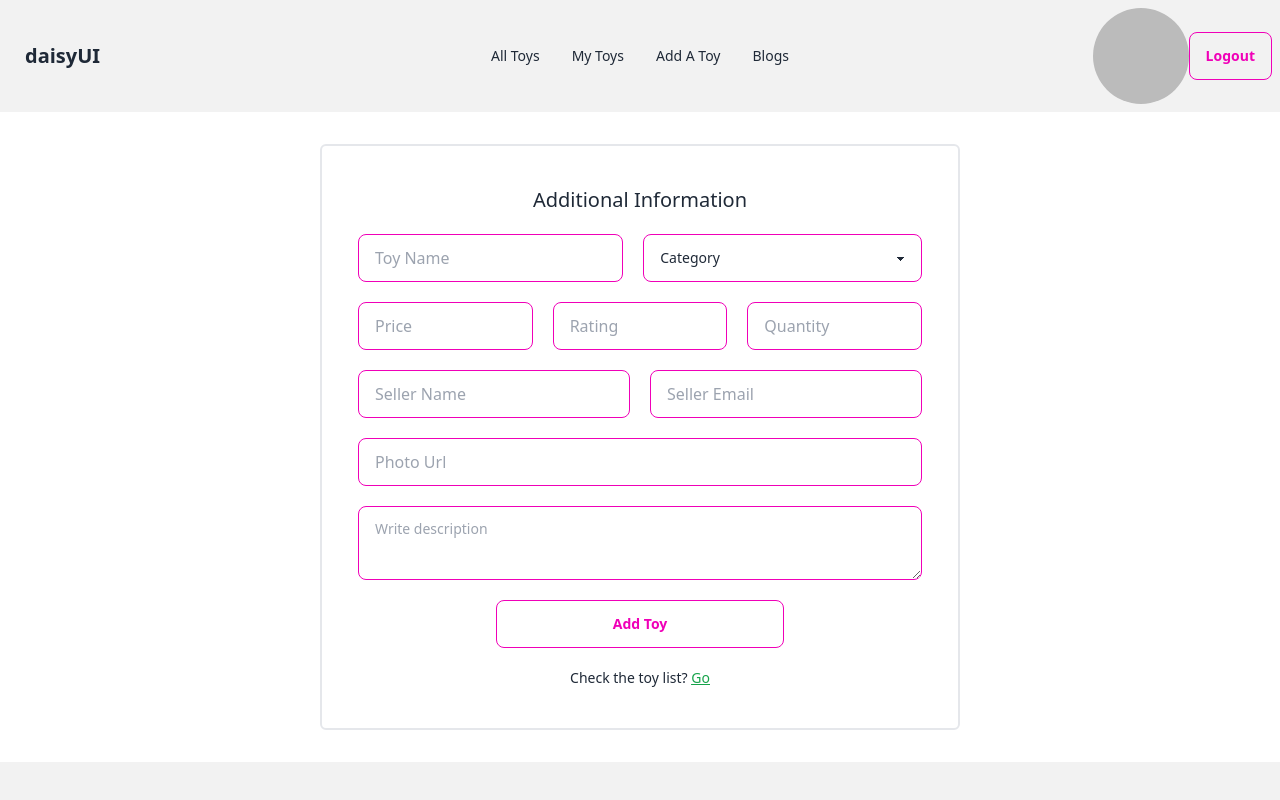
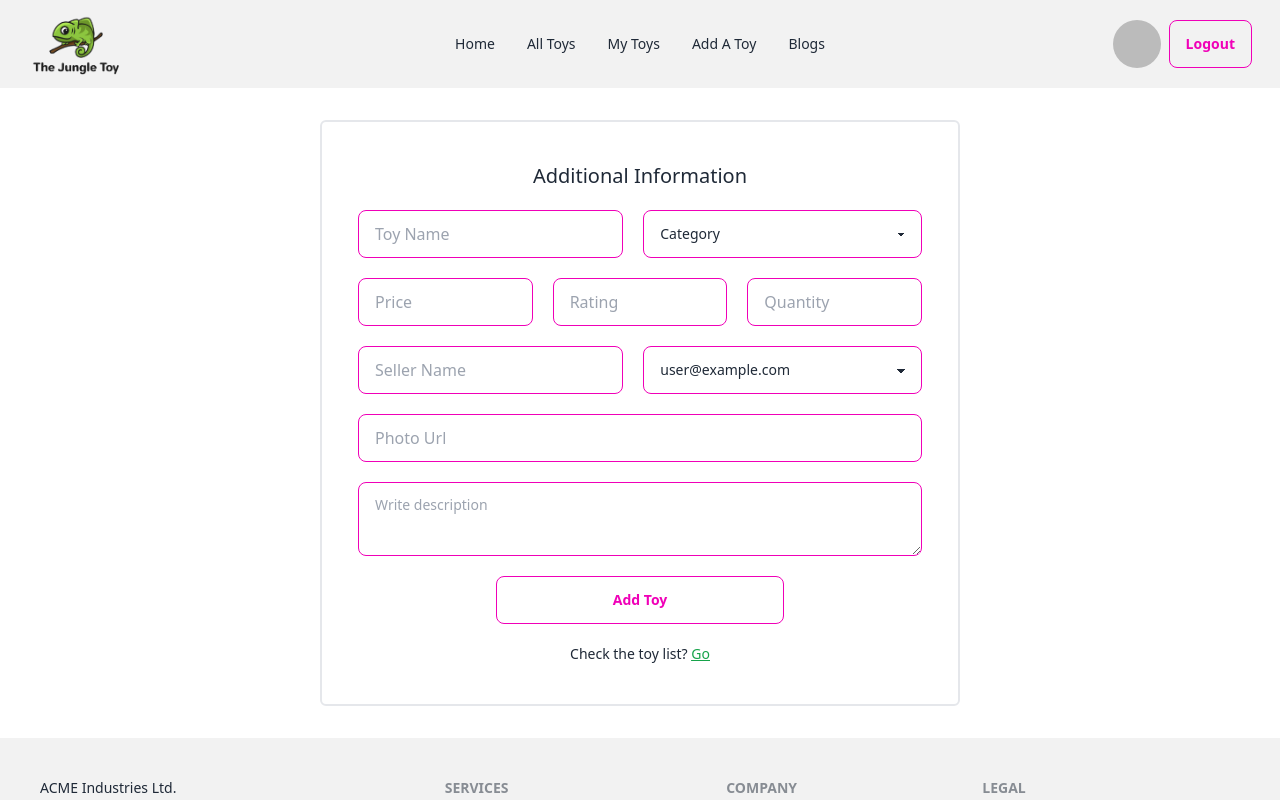
Before and after one commit to BackDevBin/toy-market-client, a React (Vite) app: page /add in a window 1280 px wide. Shown: the top 800 px of the page. Built offline with nearby package versions, Linux system fonts and the light colour scheme; no server answers; sample sign-in values are in the browser's storage.

Commit message:
Create My Toys page and Display all toys which user added

```diff
--- a/src/component/Pages/AddToy/AddToy.jsx
+++ b/src/component/Pages/AddToy/AddToy.jsx
@@ -1,7 +1,12 @@
 import React from 'react';
+import { useContext } from 'react';
 import { Link } from 'react-router-dom';
+import { AuthContext } from '../../AuthProvider/AuthProvider';
 
 const AddToy = () => {
+
+    const user = useContext(AuthContext);
+    const email = user.user.email;
 
     const HandleAddToy = event => {
         event.preventDefault();
@@ -17,7 +22,7 @@ const AddToy = () => {
         const picture = form.image.value;
         const toyDetails = { seller_name, seller_email, toy_name, category, price, available_quantity, picture, detail_description, rating };
 
-        console.log(toyDetails)
+        //console.log(toyDetails)
         fetch(`http://localhost:5000/toys`, {
             method: 'POST',
             headers: {
@@ -30,6 +35,8 @@ const AddToy = () => {
                 console.log(data);
 
             })
+
+            form.reset();
     }
 
 
@@ -42,7 +49,7 @@ const AddToy = () => {
                 <form onSubmit={HandleAddToy} className='space-y-5'>
                     <div className='flex gap-5'>
                         <input type="text" placeholder="Toy Name" name='toy' className="input input-bordered input-secondary block w-full  " required />
-                        <select className="select select-secondary w-full max-w-xs" name='category' required>
+                        <select className="select select-secondary w-full max-w-xs" name='category'>
                             <option disabled selected>Category</option>
                             <option>Teddy Bear</option>
                             <option>Horse</option>
@@ -56,8 +63,10 @@ const AddToy = () => {
                         <input type="number" placeholder="Quantity" name='quantity' className="input input-bordered input-secondary block w-full  " required />
                     </div>
                     <div className='flex gap-5'>
-                        <input type="text" placeholder="Seller Name" name='name' className="input input-bordered input-secondary block w-full  " required />
-                        <input type="email" placeholder="Seller Email" name='email' className="input input-bordered input-secondary block w-full  " required />
+                        <input type="text" placeholder="Seller Name" name='name'  className="input input-bordered input-secondary block w-full  " required />
+                        <select className="select select-secondary w-full max-w-xs" name='email' required>
+                            <option defaultValue={email}>{email}</option>
+                        </select>
                     </div>
                     <input type="url" placeholder="Photo Url" name='image' className="input input-bordered input-secondary block w-full  " required />
                     <textarea className="textarea textarea-secondary block w-full" placeholder="Write description" name='details' required ></textarea>
--- a/src/component/Pages/Login/Login.jsx
+++ b/src/component/Pages/Login/Login.jsx
@@ -40,7 +40,7 @@ const Login = () => {
     }
 
     const loginGoogle = () =>{
-        console.log('clicked');
+
         GoogleLogin()
         .then(result =>{
             const logUser = result.user;
--- /dev/null
+++ b/src/component/Pages/MyToy/MyToy.jsx
@@ -0,0 +1,76 @@
+import React from 'react';
+import { useContext } from 'react';
+import { Link, useLoaderData } from 'react-router-dom';
+import { AuthContext } from '../../AuthProvider/AuthProvider';
+import userlogo from '../../../assets/user.png'
+
+const MyToy = () => {
+
+
+
+    const toys = useLoaderData();
+    const user = useContext(AuthContext);
+    const email = user.user.email;
+    console.log(user)
+
+    const userOwnToys = toys.filter(toy => toy.seller_email === email);
+
+    return (
+        <div className='mx-14 my-10'>
+            <div className='w-full my-10'>
+                <div className='w-50 text-center'>
+                    <h3 className='text-xl font-semibold'>User : {user.user.displayName}</h3>
+                    <p className='text-base font-semibold'>Total Toys: {userOwnToys.length}</p>
+                </div>
+            </div>
+            <div className="overflow-x-auto">
+                <table className="table">
+                    {/* head */}
+                    <thead className='border-2 text-base'>
+                        <tr>
+                            <th>Toy Name</th>
+                            <th>Category</th>
+                            <th>Price</th>
+                            <th></th>
+                            <th></th>
+                        </tr>
+                    </thead>
+                    <tbody>
+                        {
+                            userOwnToys.map(toy => <tr key={toy._id} className='border-2 '>
+                                <td>
+                                    <div className="flex items-center space-x-3">
+                                        <div className="avatar">
+                                            <div className="mask  w-20 h-20">
+                                                <img src={toy.picture} alt="Avatar" />
+                                            </div>
+                                        </div>
+                                        <div>
+                                            <div className="font-semibold">{toy.toy_name}</div>
+                                            <span className="badge badge-ghost badge-sm">Available {toy.available_quantity}</span>
+                                        </div>
+                                    </div>
+                                </td>
+                                <td>{toy.category}</td>
+                                <td>USD {toy.price}</td>
+                                <th>
+                                    <Link to={`/details/${toy._id}`}><button className="btn btn-ghost btn-xs normal-case">Update</button></Link>
+                                </th>
+                                <th>
+                                    <Link to={`/details/${toy._id}`}><button className="btn btn-ghost btn-xs normal-case">Delete</button></Link>
+                                </th>
+                            </tr>)
+                        }
+
+
+
+                    </tbody>
+
+
+                </table>
+            </div>
+        </div>
+    );
+};
+
+export default MyToy;
--- /dev/null
+++ b/src/component/PrivateRoute/PrivateRoute.jsx
@@ -0,0 +1,29 @@
+import React, { useContext } from 'react';
+import { AuthContext } from '../AuthProvider/AuthProvider';
+import { Navigate, useLocation } from 'react-router-dom';
+
+
+const PrivateRoute = ({ children }) => {
+    const { user, loader } = useContext(AuthContext);
+
+    let location = useLocation();
+
+
+
+    if (loader) {
+        return <div  className='mx-5 my-5'>
+
+            <p  >Loading...</p>
+        </div>
+    }
+
+    if (user) {
+        return children;
+    }
+
+
+    return <Navigate to="/login" state={{ from: location }} replace ></Navigate>
+
+};
+
+export default PrivateRoute;
--- a/src/component/shared/Navber/Navber.jsx
+++ b/src/component/shared/Navber/Navber.jsx
@@ -3,6 +3,7 @@ import { Link } from 'react-router-dom';
 import { FaUserCircle } from 'react-icons/fa';
 import { useContext } from 'react';
 import { AuthContext } from '../../AuthProvider/AuthProvider';
+import webLogo from '../../../assets/logo.png'
 
 const Navber = () => {
 
@@ -14,7 +15,7 @@ const Navber = () => {
             .catch((error) => console.log(error))
     }
 
-    console.log(user)
+
 
     return (
         <div className="navbar bg-base-200">
@@ -30,13 +31,18 @@ const Navber = () => {
                         <li><Link to="/blog"> Blogs</Link> </li>
                     </ul>
                 </div>
-                <a className="btn btn-ghost normal-case text-xl">daisyUI</a>
+                <Link to="/"><img className='w-24 md:mx-5' src={webLogo} alt="" /></Link>
+
             </div>
             <div className="navbar-center hidden lg:flex">
                 <ul className="menu menu-horizontal px-1">
+                    <li><Link to="/">Home</Link> </li>
                     <li><Link to="/toys"> All Toys</Link> </li>
-                    <li><Link> My Toys</Link> </li>
-                    <li><Link to="/add"> Add A Toy</Link> </li>
+                    {
+                        user ? <><li><Link to="/mytoy"> My Toys</Link> </li>
+                        <li><Link to="/add"> Add A Toy</Link> </li>
+                        </> : <></>
+                    }
                     <li><Link to="/blog"> Blogs</Link> </li>
                 </ul>
             </div>
@@ -44,11 +50,11 @@ const Navber = () => {
                 {
                     user ? <>
                         <div className="tooltip tooltip-bottom tooltip-secondary" data-tip={user?.displayName}>
-                        <img className='rounded-full w-24' src={user?.photoURL} alt="" />
+                        <img className='rounded-full w-12 mx-2' src={user?.photoURL} alt="" />
                         </div>
-                        <button onClick={handleLogOut} className="btn btn-outline btn-secondary normal-case">Logout</button>
+                        <button onClick={handleLogOut} className="btn btn-outline btn-secondary normal-case md:me-5">Logout</button>
 
-                    </> : <Link to="/login"><button className="btn btn-outline btn-secondary normal-case">Login</button></Link>
+                    </> : <Link to="/login"><button className="btn btn-outline btn-secondary normal-case md:me-5">Login</button></Link>
                 }
             </div>
         </div>
--- a/src/main.jsx
+++ b/src/main.jsx
@@ -12,6 +12,8 @@ import AllToys from './component/Pages/AllToys/AllToys.jsx';
 import ToyDetails from './component/Pages/ToyDetails/ToyDetails.jsx';
 import AddToy from './component/Pages/AddToy/AddToy.jsx';
 import AuthProvider from './component/AuthProvider/AuthProvider.jsx';
+import PrivateRoute from './component/PrivateRoute/PrivateRoute.jsx';
+import MyToy from './component/Pages/MyToy/MyToy.jsx';
 
 const router = createBrowserRouter([
   {
@@ -40,14 +42,20 @@ const router = createBrowserRouter([
       },
       {
         path: "/details/:id",
-        element: <ToyDetails></ToyDetails>,
+        element: <PrivateRoute><ToyDetails></ToyDetails></PrivateRoute>,
         loader: ({params}) => fetch(`http://localhost:5000/toys/${params.id}`)
 
       },
       {
         path: "/add",
-        element: <AddToy></AddToy>,
+        element: <PrivateRoute><AddToy></AddToy></PrivateRoute>,
+      },
+      {
+        path: "/mytoy",
+        element: <PrivateRoute><MyToy></MyToy></PrivateRoute>,
+        loader: () => fetch("http://localhost:5000/toys")
       }
+
 
     ],
   },
```
